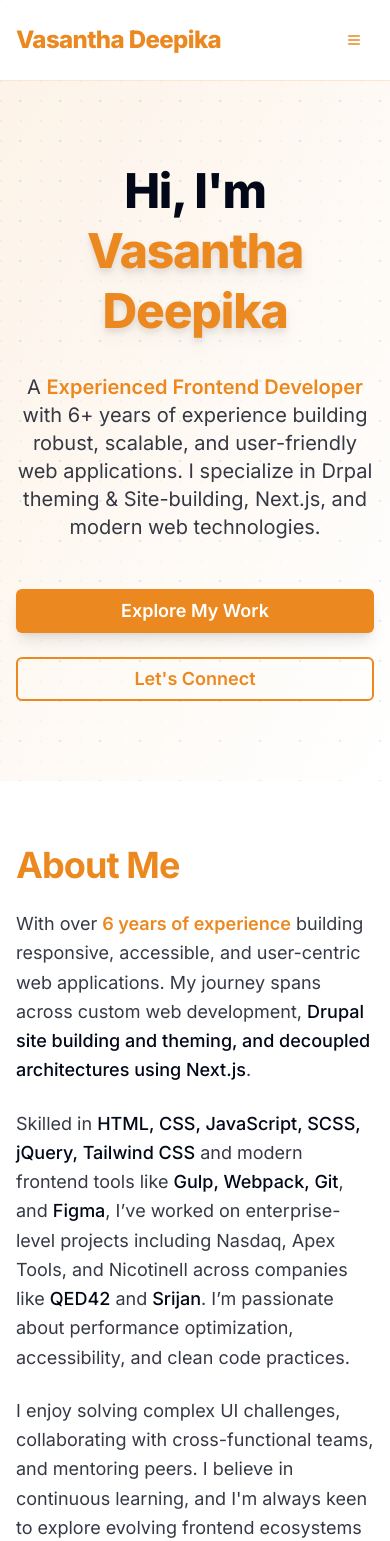
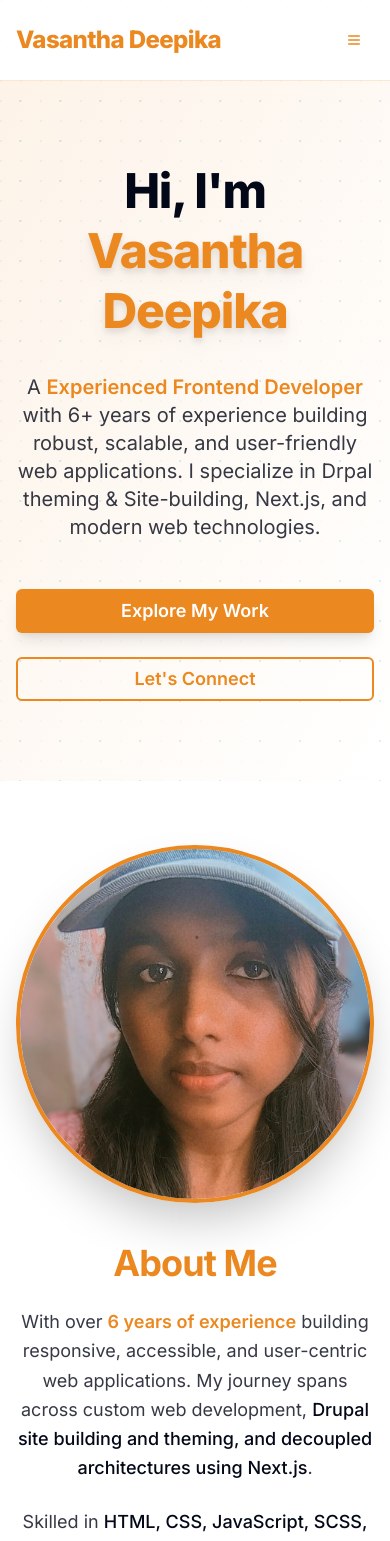
Before and after one commit to VasanthaDeepikaOff/Portfolio, a Next.js app: page / in a window 390 px wide. Shown: the top 1541 px of the page. Built offline with nearby package versions, Linux system fonts and the light colour scheme.

Commit message:
Responsive fix on about section.

```diff
--- a/components/about-section.tsx
+++ b/components/about-section.tsx
@@ -36,8 +36,8 @@ export function AboutSection() {
     <section id="about" className="w-full py-16 md:py-28 lg:py-36 bg-background">
       <div className="container px-4 md:px-6">
         <div className="grid gap-10 lg:grid-cols-2 lg:gap-16 items-center">
-          <div className="space-y-6">
-            <h2 className="text-4xl font-bold tracking-tight sm:text-5xl md:text-6xl text-primary">About Me</h2>
+          <div className="space-y-6 order-2 lg:order-1 text-center lg:text-left">
+            <h2 className="text-4xl font-bold tracking-tight sm:text-5xl md:text-6xl text-primary text-center lg:text-left">About Me</h2>
             <p className="text-lg md:text-xl text-foreground/80 leading-relaxed">
               With over <span className="font-semibold text-primary">6 years of experience</span> building responsive, accessible, and user-centric web applications. My journey spans across custom web development, <span className="font-medium text-foreground">Drupal site building and theming, and decoupled architectures using Next.js</span>.
             </p>
@@ -48,7 +48,7 @@ export function AboutSection() {
               I enjoy solving complex UI challenges, collaborating with cross-functional teams, and mentoring peers. I believe in continuous learning, and I'm always keen to explore evolving frontend ecosystems and AI-assisted development workflows.
             </p>
           </div>
-          <div className="flex justify-center lg:justify-end">
+          <div className="flex justify-center lg:justify-end order-1 lg:order-2">
             <img
               src="/VasanthaDeepika.jpg?height=550&width=550"
               width={550}
```
